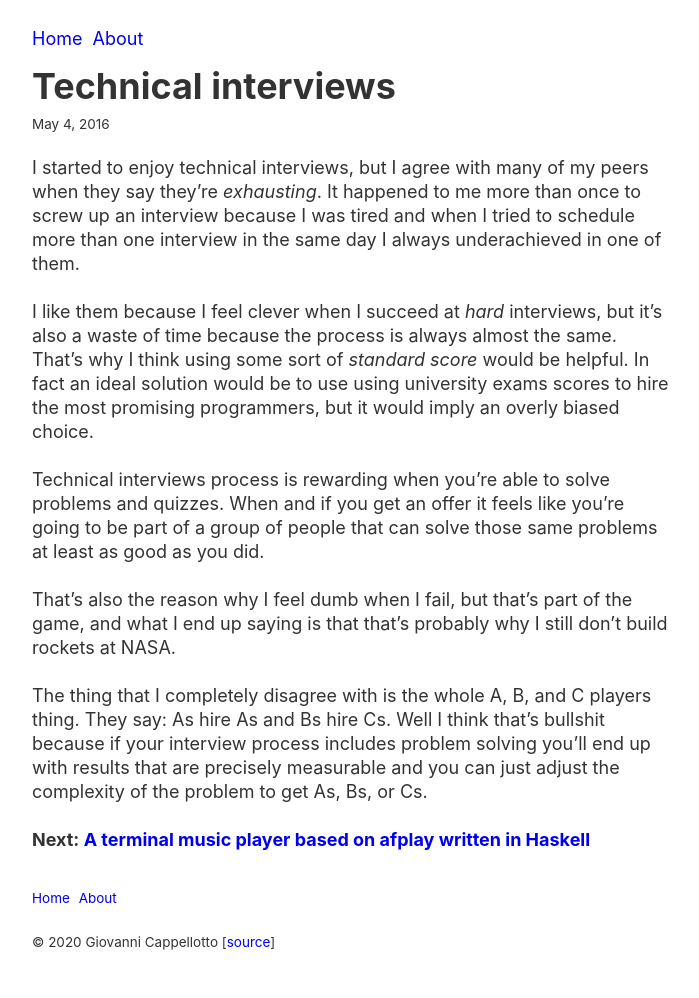
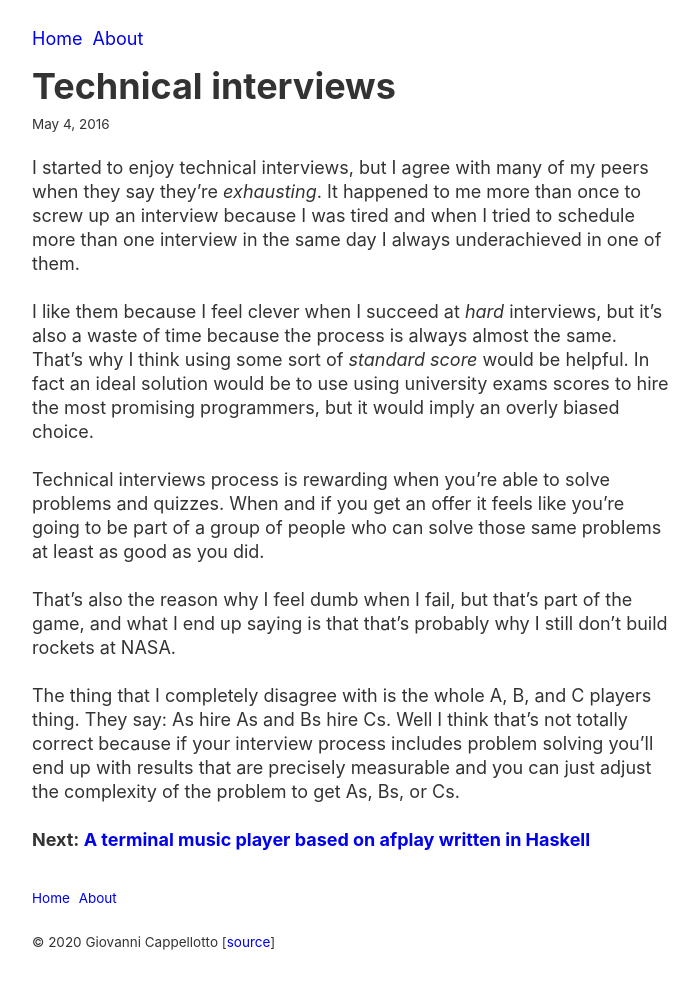
Before and after one commit to curlybracketshq/giovanni.curlybrackets.it, a Jekyll site: the page built from _posts/2016-05-04-technical-interviews.markdown, in a window 1280 px wide. Shown: the whole page, without its empty margins (288-987 px from the left). Built offline with Jekyll 4.4.1, drawn with Linux system fonts in a browser that asks for light colours.

Commit message:
Don't swear :)

```diff
--- a/_posts/2016-05-04-technical-interviews.markdown
+++ b/_posts/2016-05-04-technical-interviews.markdown
@@ -16,7 +16,7 @@ promising programmers, but it would imply an overly biased choice.
 
 Technical interviews process is rewarding when you're able to solve problems
 and quizzes. When and if you get an offer it feels like you're going to be part
-of a group of people that can solve those same problems at least as good as you
+of a group of people who can solve those same problems at least as good as you
 did.
 
 That's also the reason why I feel dumb when I fail, but that's part of the
@@ -24,7 +24,7 @@ game, and what I end up saying is that that's probably why I still don't build
 rockets at NASA.
 
 The thing that I completely disagree with is the whole A, B, and C players
-thing. They say: As hire As and Bs hire Cs. Well I think that's bullshit
-because if your interview process includes problem solving you'll end up with
-results that are precisely measurable and you can just adjust the complexity of
-the problem to get As, Bs, or Cs.
+thing. They say: As hire As and Bs hire Cs. Well I think that's not totally
+correct because if your interview process includes problem solving you'll end up
+with results that are precisely measurable and you can just adjust the
+complexity of the problem to get As, Bs, or Cs.
```
